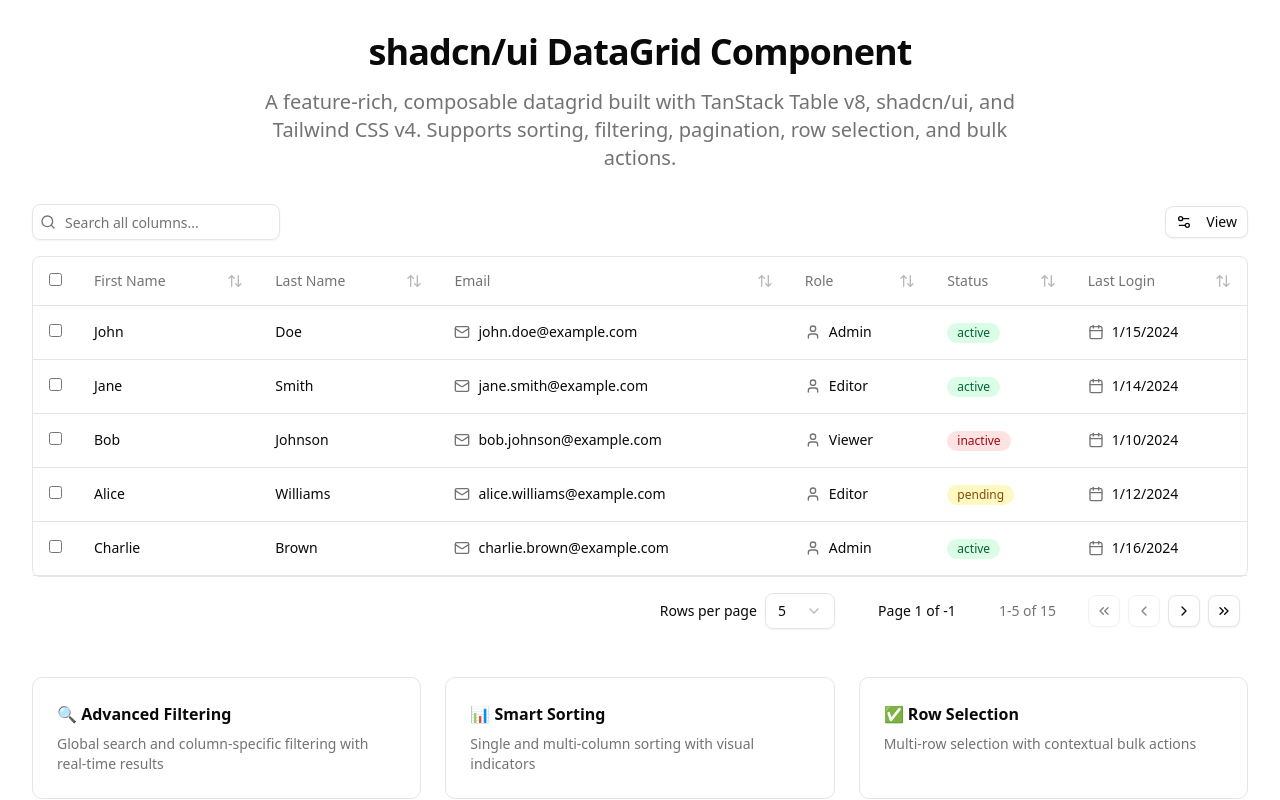
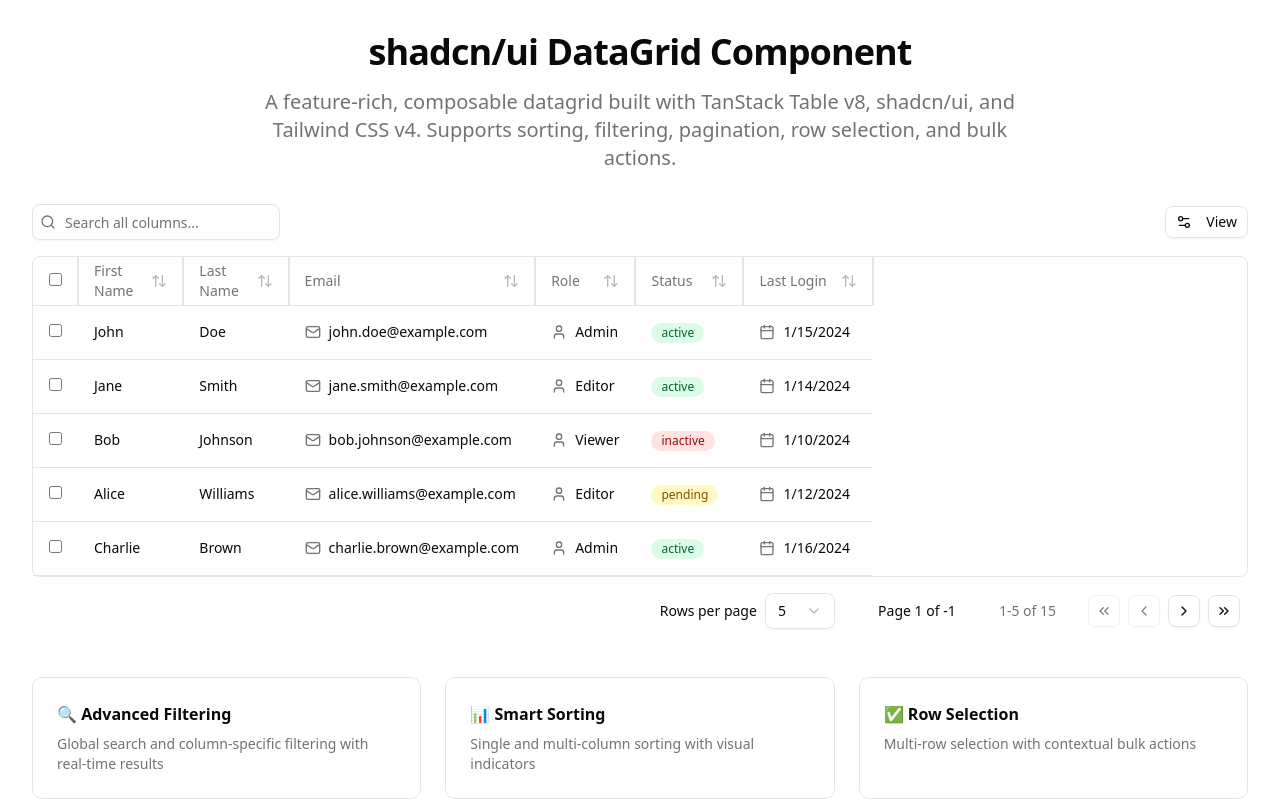
Before and after one commit to abaktiar/datagrid-shadcn, a React (Vite) app: page / in a window 1280 px wide. Shown: the top 800 px of the page. Built offline with nearby package versions, Linux system fonts and the light colour scheme.

Commit message:
feat: add column resizing functionality to DataGrid component

```diff
--- a/src/App.tsx
+++ b/src/App.tsx
@@ -13,6 +13,10 @@
         accessorKey: 'firstName',
         enableSorting: true,
         enableFiltering: true,
+        enableResizing: true,
+        size: 120,
+        minSize: 80,
+        maxSize: 200,
       },
       {
         id: 'lastName',
@@ -20,6 +24,10 @@
         accessorKey: 'lastName',
         enableSorting: true,
         enableFiltering: true,
+        enableResizing: true,
+        size: 120,
+        minSize: 80,
+        maxSize: 200,
       },
       {
         id: 'email',
@@ -27,6 +35,10 @@
         accessorKey: 'email',
         enableSorting: true,
         enableFiltering: true,
+        enableResizing: true,
+        size: 200,
+        minSize: 150,
+        maxSize: 300,
         cell: ({ row }) => (
           <div className='flex items-center space-x-2'>
             <Mail className='h-4 w-4 text-muted-foreground' />
@@ -40,6 +52,10 @@
         accessorKey: 'role',
         enableSorting: true,
         enableFiltering: true,
+        enableResizing: true,
+        size: 100,
+        minSize: 80,
+        maxSize: 150,
         cell: ({ row }) => (
           <div className='flex items-center space-x-2'>
             <UserIcon className='h-4 w-4 text-muted-foreground' />
@@ -53,6 +69,10 @@
         accessorKey: 'status',
         enableSorting: true,
         enableFiltering: true,
+        enableResizing: true,
+        size: 120,
+        minSize: 100,
+        maxSize: 150,
         cell: ({ row }) => {
           const status = row.original.status;
           const statusColors = {
@@ -73,6 +93,10 @@
         header: 'Last Login',
         accessorKey: 'lastLogin',
         enableSorting: true,
+        enableResizing: true,
+        size: 140,
+        minSize: 120,
+        maxSize: 180,
         cell: ({ row }) => (
           <div className='flex items-center space-x-2'>
             <Calendar className='h-4 w-4 text-muted-foreground' />
--- a/src/components/data-grid/data-grid-body.tsx
+++ b/src/components/data-grid/data-grid-body.tsx
@@ -118,10 +118,13 @@
                     role='gridcell'
                     className={cn(
                       'p-4 align-middle [&:has([role=checkbox])]:pr-0',
-                      cell.column.id === 'select' && 'w-12'
+                      cell.column.id === 'select' && 'w-12',
+                      'transition-all duration-200 ease-in-out'
                     )}
                     style={{
-                      width: cell.column.getSize() !== 150 ? cell.column.getSize() : undefined,
+                      width: cell.column.getSize(),
+                      minWidth: cell.column.columnDef.minSize || 50,
+                      maxWidth: cell.column.columnDef.maxSize || 500,
                     }}>
                     {flexRender(cell.column.columnDef.cell, cell.getContext())}
                   </td>
@@ -164,9 +167,15 @@
               }}>
               <td
                 role='gridcell'
-                className={cn('p-4 align-middle [&:has([role=checkbox])]:pr-0', cell.column.id === 'select' && 'w-12')}
+                className={cn(
+                  'p-4 align-middle [&:has([role=checkbox])]:pr-0',
+                  cell.column.id === 'select' && 'w-12',
+                  'transition-all duration-200 ease-in-out'
+                )}
                 style={{
-                  width: cell.column.getSize() !== 150 ? cell.column.getSize() : undefined,
+                  width: cell.column.getSize(),
+                  minWidth: cell.column.columnDef.minSize || 50,
+                  maxWidth: cell.column.columnDef.maxSize || 500,
                 }}>
                 {flexRender(cell.column.columnDef.cell, cell.getContext())}
               </td>
--- a/src/components/data-grid/data-grid-header.tsx
+++ b/src/components/data-grid/data-grid-header.tsx
@@ -50,12 +50,15 @@
                       : undefined
                   }
                   className={cn(
-                    'h-12 px-4 text-left align-middle font-medium text-muted-foreground',
+                    'h-12 px-4 text-left align-middle font-medium text-muted-foreground relative',
                     '[&:has([role=checkbox])]:pr-0',
-                    canSort && 'cursor-pointer select-none hover:bg-muted/50'
+                    canSort && 'cursor-pointer select-none hover:bg-muted/50',
+                    'transition-all duration-200 ease-in-out'
                   )}
                   style={{
-                    width: header.getSize() !== 150 ? header.getSize() : undefined,
+                    width: header.getSize(),
+                    minWidth: header.column.columnDef.minSize || 50,
+                    maxWidth: header.column.columnDef.maxSize || 500,
                   }}
                   onClick={canSort ? header.column.getToggleSortingHandler() : undefined}>
                   <div className='flex items-center space-x-2'>
@@ -82,12 +85,17 @@
                       onMouseDown={header.getResizeHandler()}
                       onTouchStart={header.getResizeHandler()}
                       className={cn(
-                        'absolute right-0 top-0 h-full w-1 cursor-col-resize select-none touch-none bg-transparent hover:bg-primary/20',
-                        header.column.getIsResizing() && 'bg-primary/50'
+                        'absolute right-0 top-0 h-full w-2 cursor-col-resize select-none touch-none',
+                        'bg-transparent hover:bg-primary/20 transition-all duration-200',
+                        'before:absolute before:left-1/2 before:top-0 before:h-full before:w-0.5',
+                        'before:bg-border before:transform before:-translate-x-1/2',
+                        'hover:before:bg-primary/60 hover:w-3',
+                        header.column.getIsResizing() && 'bg-primary/30 w-3 before:bg-primary'
                       )}
                       style={{
                         transform: 'translateX(50%)',
                       }}
+                      title={`Resize ${header.column.columnDef.header} column`}
                     />
                   )}
                 </th>
```
Also changed, not shown: src/components/data-grid/data-grid.tsx (+57 -39 lines), src/components/data-grid/types.ts (+32 -28 lines).
